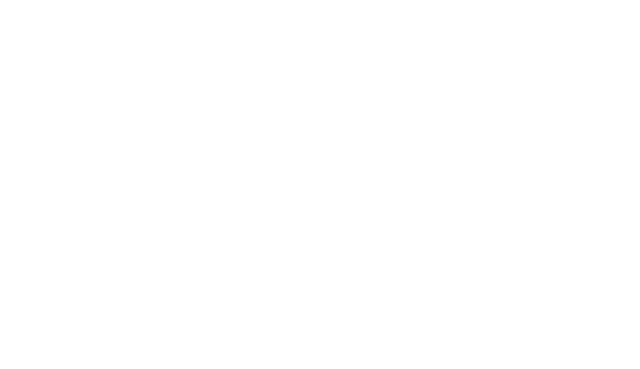
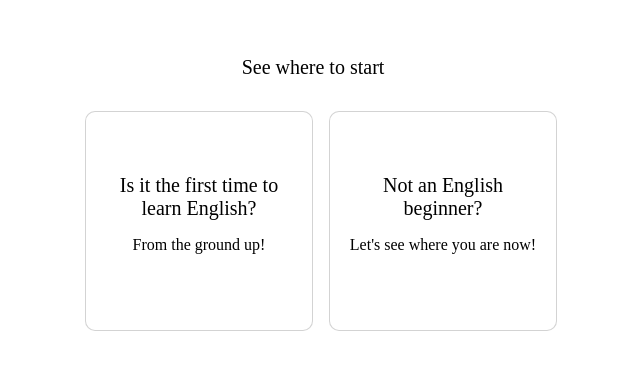
Before and after one commit to zhaoxu-lingoace/english-sku, a Vue app: page /boot in a window 1280 px wide. Before the commit this address had no page. Shown: the part 205-574 px from the top of the page, without its empty margins (327-967 px from the left). Built offline with nearby package versions, Linux system fonts and the light colour scheme.

Commit message:
定级测引导页

```diff
--- a/src/App.vue
+++ b/src/App.vue
@@ -5,6 +5,9 @@ export default {
   name: 'App',
   components: {
     RouterView
+  },
+  created() {
+    this.$router.push('/boot')
   }
 }
 </script>
@@ -18,4 +21,9 @@ body {
   margin: 0;
   padding: 0;
 }
+
+#app {
+  height: 100vh;
+  min-height: 100vh;
+}
 </style>
--- /dev/null
+++ b/src/BootOption.vue
@@ -0,0 +1,41 @@
+<script>
+export default {
+  name: 'BootOption',
+  props: ['value'],
+}
+</script>
+
+<template>
+  <div>
+    <div class="boot-option">
+      <div class="title">{{ value.title }}</div>
+      <div class="subtitle">{{ value.subtitle }}</div>
+    </div>
+  </div>
+</template>
+
+<style lang="scss" scoped>
+.boot-option {
+  width: 228px;
+  height: 220px;
+  background: #FFFFFF;
+  border-radius: 10px 10px 10px 10px;
+  border: 1px solid rgba(112, 112, 112, 0.31);
+  box-sizing: border-box;
+  padding: 62px 16px 0;
+  cursor: pointer;
+
+  .title {
+    font-size: var(--el-font-size-large);
+    text-align: center;
+    white-space: wrap;
+  }
+
+  .subtitle {
+    margin-top: 16px;
+    font-size: var(--el-font-size-medium);
+    text-align: center;
+    white-space: wrap;
+  }
+}
+</style>
--- a/src/router/index.js
+++ b/src/router/index.js
@@ -1,5 +1,6 @@
 import { createRouter, createWebHistory } from 'vue-router'
 import HomeView from '@/views/HomeView.vue'
+import BootView from '@/views/BootView.vue'
 
 const router = createRouter({
   history: createWebHistory(import.meta.env.BASE_URL),
@@ -9,6 +10,11 @@ const router = createRouter({
       name: 'home',
       component: HomeView
     },
+    {
+      path: '/boot',
+      name: 'boot',
+      component: BootView
+    },
   ]
 })
 
--- /dev/null
+++ b/src/views/BootView.vue
@@ -0,0 +1,68 @@
+<script>
+import BootOption from '@/BootOption.vue'
+
+export default {
+  name: 'BootView',
+  components: {
+    BootOption
+  },
+  data() {
+    return {
+      options: [
+        {
+          title: 'Is it the first time to learn English?',
+          subtitle: 'From the ground up!'
+        },
+        {
+          title: 'Not an English beginner?',
+          subtitle: 'Let\'s see where you are now!'
+        }
+      ]
+    }
+  }
+}
+</script>
+
+<template>
+    <div style="height: 100%;">
+      <div class="boot-view">
+        <div class="main">
+          <div class="title">See where to start</div>
+          <div class="content">
+            <div class="option" v-for="(v, i) in options" :key="i">
+              <BootOption :value="v"></BootOption>
+            </div>
+          </div>
+        </div>
+      </div>
+    </div>
+</template>
+
+<style lang="scss">
+.boot-view {
+  height: 100%;
+  display: flex;
+  justify-content: center;
+  align-items: center;
+
+  .main {
+    min-width: 472px;
+    min-height: 278px;
+
+    .title {
+      font-size: var(--el-font-size-extra-large);
+      text-align: center;
+    }
+
+    .content {
+      margin-top: 32px;
+      display: flex;
+      align-items: center;
+
+      .option {
+        margin-left: 16px;
+      }
+    }
+  }
+}
+</style>
```
